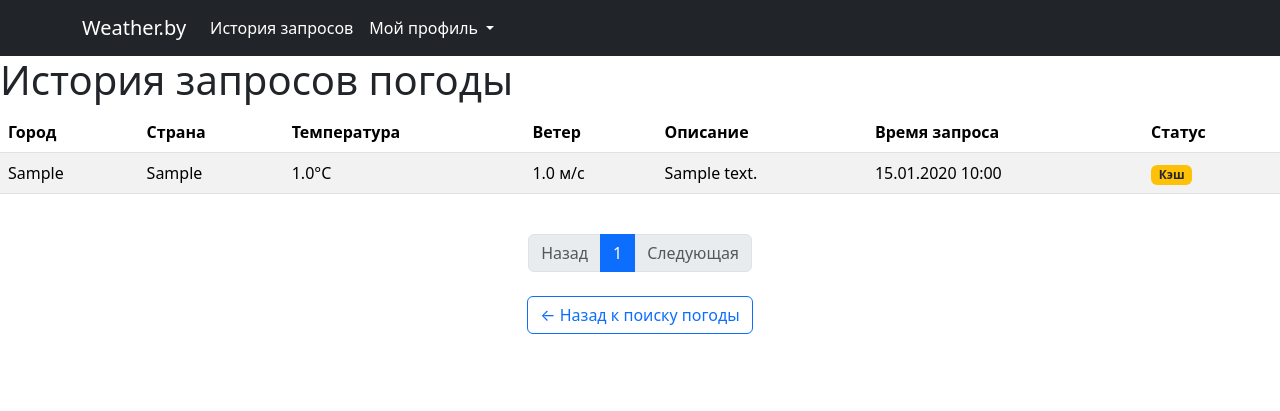
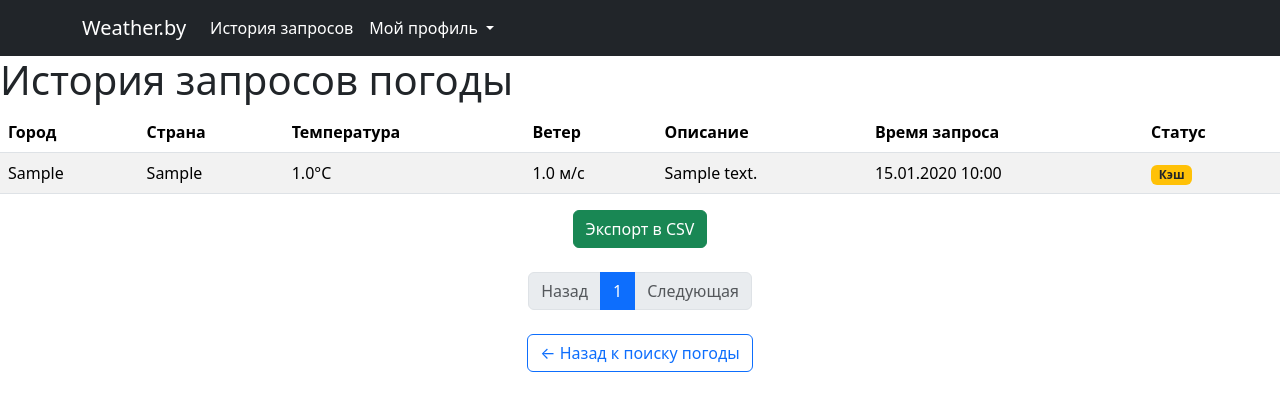
Before and after one commit to Riot7788/Weather_API, a Django app: page /query_history/ in a window 1280 px wide. Shown: the top 411 px of the page. Run offline with Django 5.2, Linux system fonts and the light colour scheme; tables that the repository leaves empty hold one stand-in row (values such as "Sample post").

Commit message:
Added the ability to save weather query history to a CSV file.

```diff
--- a/src/templates/weather_app/history.html
+++ b/src/templates/weather_app/history.html
@@ -46,6 +46,12 @@
     </table>
 </div>
 
+<div class="mb-3 text-center">
+    <a href="{% url 'export_csv' %}?city={{ city_filter }}&date_from={{ date_from }}&date_to={{ date_to }}"
+       class="btn btn-success">
+       Экспорт в CSV
+    </a>
+</div>
 
 <nav aria-label="Page navigation example">
     <ul class="pagination justify-content-center my-4">
--- a/src/weather_app/urls.py
+++ b/src/weather_app/urls.py
@@ -4,11 +4,13 @@ from django.urls import path
 from .views import (
     home_view,
     query_history,
+    export_history_csv,
 
 )
 
 urlpatterns = [
     path("", home_view, name="home"),
     path('query_history/', query_history, name="history"),
+    path('export/', export_history_csv, name='export_csv'),
 
 ]
--- a/src/weather_app/views.py
+++ b/src/weather_app/views.py
@@ -1,3 +1,7 @@
+import csv
+from django.http import HttpResponse
+from django.utils import timezone
+from datetime import datetime
 from django.core.paginator import Paginator
 from django.shortcuts import render
 from .models import WeatherQuery
@@ -73,3 +77,39 @@ def query_history(request):
         template_name="history.html",
         context=context
     )
+
+
+def export_history_csv(request):
+    """Экспорт истории запросов в CSV"""
+
+    queries = WeatherQuery.objects.all().order_by('-timestamp')
+
+    city_filter = request.GET.get('city', '')
+    if city_filter:
+        queries = queries.filter(city__icontains=city_filter)
+
+    response = HttpResponse(
+        content_type='text/csv; charset=utf-8-sig')
+    response[
+        'Content-Disposition'] = f'attachment; filename="weather_history_{timezone.now().strftime("%Y%m%d_%H%M")}.csv"'
+
+    writer = csv.writer(response, delimiter=';')
+
+    writer.writerow([
+        'Город', 'Страна', 'Температура', 'Единицы',
+        'Скорость ветра (м/с)', 'Описание', 'Время запроса', 'Из кэша'
+    ])
+
+    for query in queries:
+        writer.writerow([
+            query.city,
+            query.country,
+            round(query.temperature),
+            query.unit,
+            f'"{round(query.wind_speed, 1)}"м/с',
+            query.description,
+            query.timestamp.strftime('%d.%m.%Y %H:%M'),
+            'Да' if query.from_cache else 'Нет'
+        ])
+
+    return response
```
